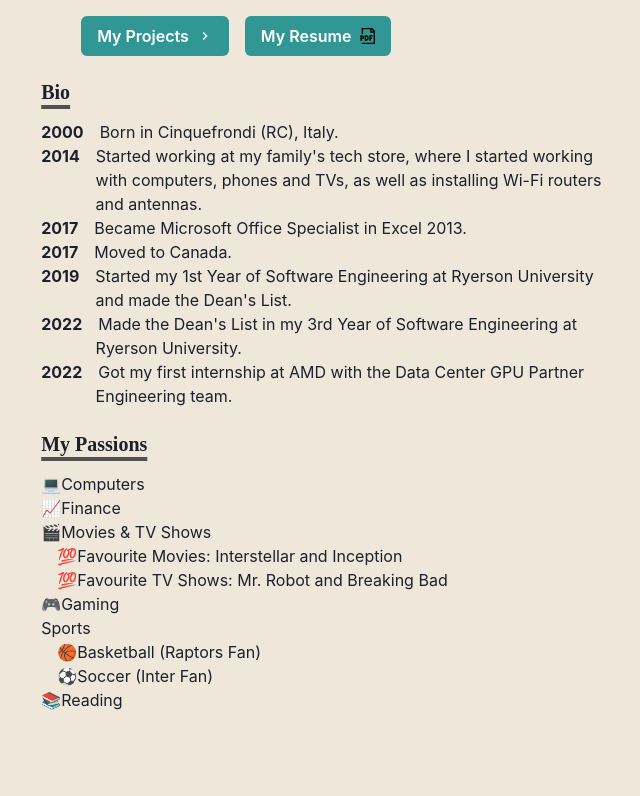
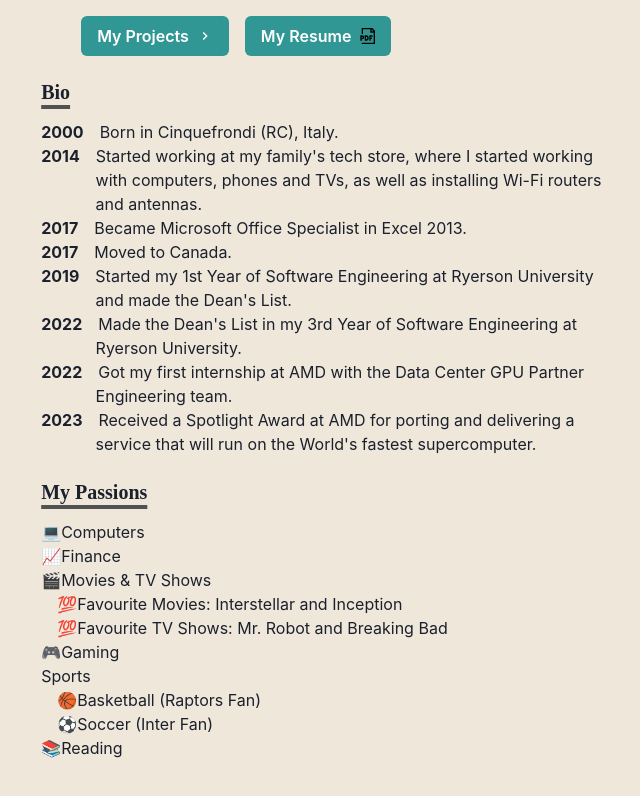
Before and after one commit to bigsaso/portfolio-website, a Next.js app: page / in a window 1280 px wide. Shown: the part 545-1341 px from the top of the page, without its empty margins (312-952 px from the left). Before the commit the page ends 1293 px from the top, so only its background shows below. Built offline with nearby package versions, Linux system fonts and the light colour scheme; a web font is replaced by a local one.

Commit message:
Updated the bio

```diff
--- a/pages/index.js
+++ b/pages/index.js
@@ -91,6 +91,10 @@
                     <BioYear>2022</BioYear>
                     Got my first internship at AMD with the Data Center GPU Partner Engineering team.
                 </BioSec>
+                <BioSec>
+                    <BioYear>2023</BioYear>
+                    Received a Spotlight Award at AMD for porting and delivering a service that will run on the World's fastest supercomputer.
+                </BioSec>
             </Section>
             <Section delay={1}>
                 <Heading as='h3' variant='section-title'>
```
